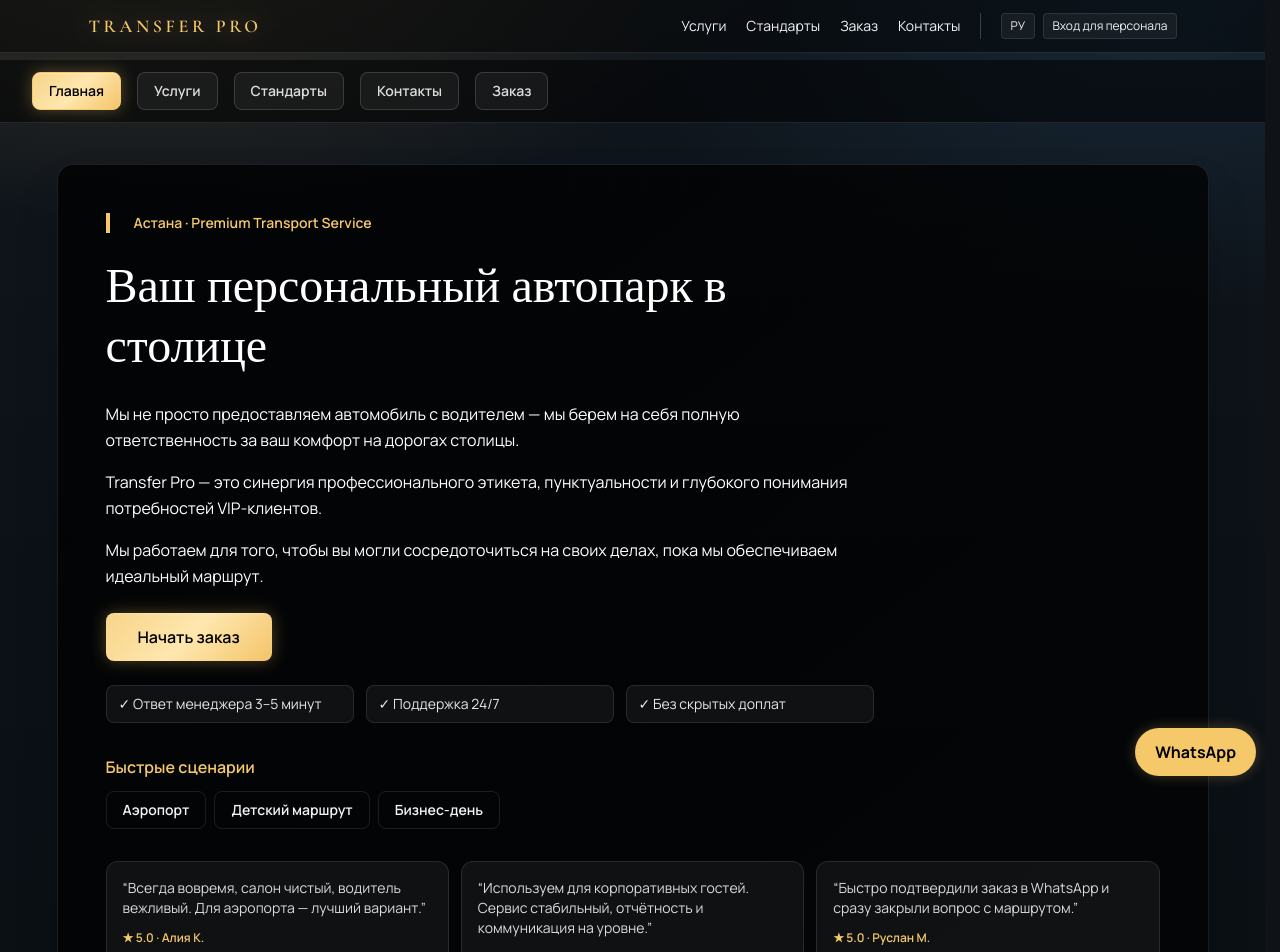
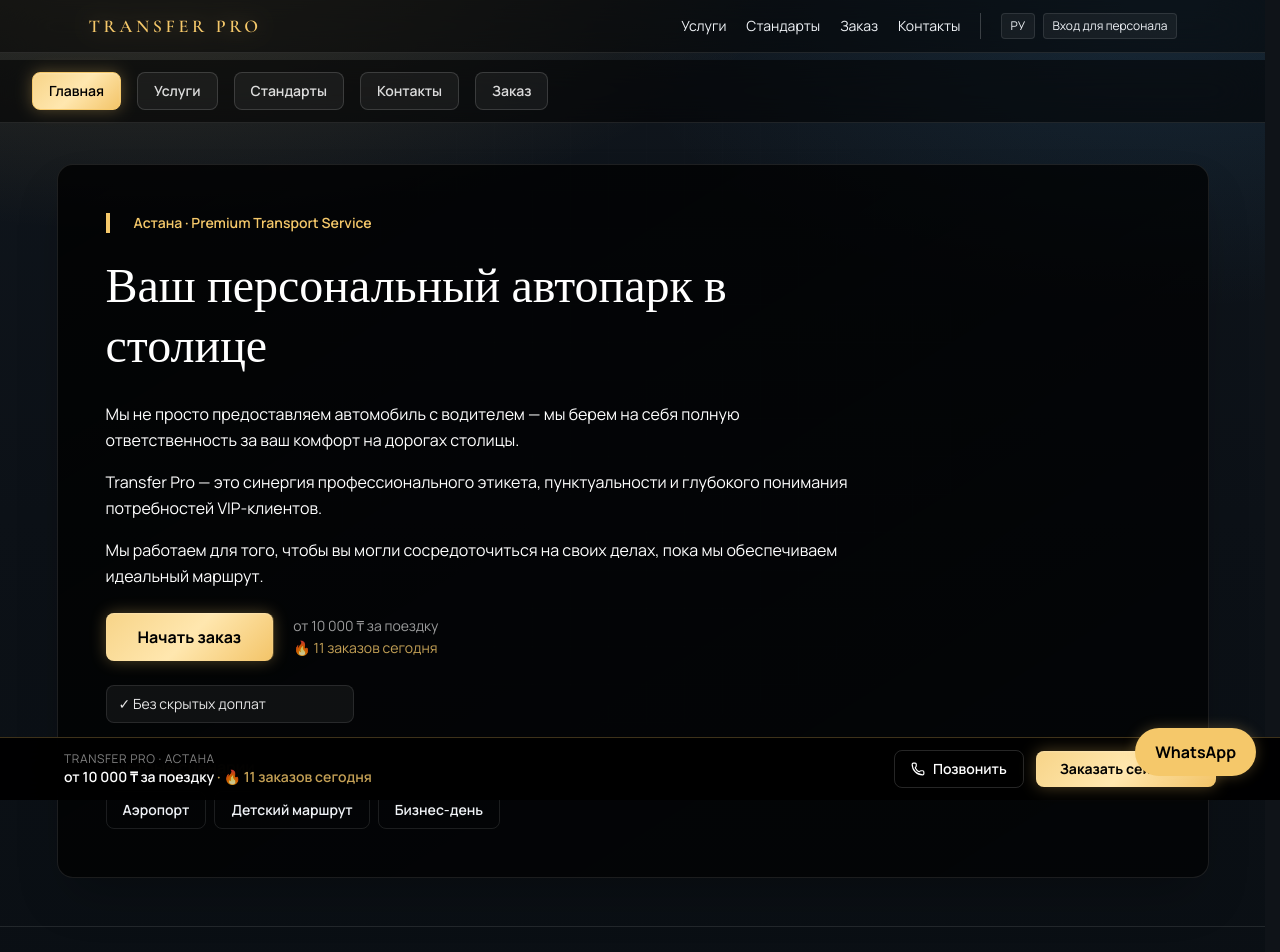
Before and after one commit to Alibek0301/TransferPro, a React (Vite) app: page / in a window 1280 px wide. Shown: the top 952 px of the page. Built offline with nearby package versions, Linux system fonts and the light colour scheme.

Commit message:
UX: убраны отзывы и лишние trustPoints, добавлены pulse-анимации CTA, stagger hero, иконки в полях формы, счётчик заказов, кнопка звонка, sticky desktop CTA

```diff
--- a/src/App.jsx
+++ b/src/App.jsx
@@ -1,6 +1,6 @@
 import { useMemo, useState, useEffect } from 'react'
 import { motion, useReducedMotion } from 'framer-motion'
-import { BriefcaseBusiness, Droplets, Baby, Crown, Plane, Building2, UserCheck, Sparkles, Battery, Award, HelpCircle, MapPin, Trash2 } from 'lucide-react'
+import { BriefcaseBusiness, Droplets, Baby, Crown, Plane, Building2, UserCheck, Sparkles, Battery, Award, HelpCircle, MapPin, Trash2, Phone, User, CalendarDays } from 'lucide-react'
 
 const whatsappNumber = '77781556699'
 
@@ -546,7 +546,7 @@ const standards = [
   { title: 'Полная страховка', icon: Award, desc: 'Страховое покрытие пассажира, водителя и автомобиля.' },
 ]
 
-const trustPoints = ['Ответ менеджера 3–5 минут', 'Поддержка 24/7', 'Без скрытых доплат']
+const trustPoints = ['Без скрытых доплат']
 
 const quickScenarios = [
   { label: 'Аэропорт', service: 'VIP Meeting — Аэропорт-Город', address: 'Аэропорт Астана' },
@@ -572,6 +572,11 @@ const reviews = [
 const fadeUp = {
   hidden: { opacity: 0, y: 28 },
   show: { opacity: 1, y: 0 },
+}
+
+const heroStagger = {
+  hidden: {},
+  show: { transition: { staggerChildren: 0.18 } },
 }
 
 const ADMIN_LOGIN = 'admin'
@@ -788,6 +793,7 @@ function App() {
   const completedSteps = [primaryStepComplete, secondStepComplete, thirdStepComplete].filter(Boolean).length
   const progressPercent = Math.round((completedSteps / 3) * 100)
   const hasDraft = formData.name.trim() || formData.date || formData.address.trim() || formData.comment.trim()
+  const ordersToday = ((Math.floor(Date.now() / 86400000) % 7) + 8 + orderHistory.length)
 
   const maskPhone = (phone) => {
     const digits = (phone || '').replace(/\D/g, '')
@@ -1249,18 +1255,30 @@ function App() {
 
               <h1 className="font-serif text-2xl sm:text-3xl md:text-4xl leading-tight text-white">{t.heroTitle}</h1>
 
-              <div className="space-y-3 sm:space-y-4 text-white text-sm sm:text-base leading-relaxed font-light">
-                <p>{t.heroP1}</p>
-                <p>{t.heroP2}</p>
-                <p>{t.heroP3}</p>
-              </div>
-
+              <motion.div
+                className="space-y-3 sm:space-y-4 text-white text-sm sm:text-base leading-relaxed font-light"
+                {...(prefersReducedMotion ? {} : { variants: heroStagger, initial: 'hidden', animate: 'show' })}
+              >
+                <motion.p variants={prefersReducedMotion ? {} : fadeUp} transition={{ duration: 0.5 }}>{t.heroP1}</motion.p>
+                <motion.p variants={prefersReducedMotion ? {} : fadeUp} transition={{ duration: 0.5 }}>{t.heroP2}</motion.p>
+                <motion.p variants={prefersReducedMotion ? {} : fadeUp} transition={{ duration: 0.5 }}>{t.heroP3}</motion.p>
+              </motion.div>
+
+              <div className="mt-5 sm:mt-6 space-y-2">
+                <div className="relative">
+                  <div className="absolute inset-0 rounded-xl bg-accent/30 animate-ping pointer-events-none" />
                   <button
                     onClick={() => setMobileTab('booking')}
-                className="w-full mt-5 sm:mt-6 py-3.5 sm:py-4 rounded-xl bg-accent text-black font-bold text-base sm:text-lg hover:bg-accent/90 active:scale-95 transition shadow-lg"
+                    className="relative w-full py-3.5 sm:py-4 rounded-xl bg-accent text-black font-bold text-base sm:text-lg hover:bg-accent/90 active:scale-95 transition shadow-lg"
                   >
                     {t.startOrder}
                   </button>
+                </div>
+                <div className="flex items-center justify-between text-xs text-white/55 px-1">
+                  <span>от 10 000 ₸ за поездку</span>
+                  <span>🔥 {ordersToday} заказов сегодня</span>
+                </div>
+              </div>
 
               {hasDraft && (
                 <button
@@ -1294,15 +1312,7 @@ function App() {
                 </div>
               </div>
 
-              <div className="space-y-2">
-                <p className="text-sm text-accent font-semibold">{t.reviews}</p>
-                {reviews.slice(0, 2).map((review) => (
-                  <div key={review.author} className="rounded-xl border border-white/10 bg-white/5 p-3">
-                    <p className="text-xs text-white/80">“{review.text}”</p>
-                    <p className="text-xs text-accent mt-2 font-semibold">★ 5.0 · {review.author}</p>
-                  </div>
-                ))}
-              </div>
+
             </motion.div>
           )}
 
@@ -1490,6 +1500,8 @@ function App() {
               <form className="space-y-3.5 sm:space-y-4" onSubmit={handleSubmit}>
                 <div>
                   <label htmlFor="name_mobile" className="block text-xs sm:text-sm font-bold text-white/90 mb-2">{t.nameLabel}</label>
+                  <div className="relative">
+                    <User className="absolute left-4 top-1/2 -translate-y-1/2 w-4 h-4 text-white/35 pointer-events-none" />
                     <input
                       id="name_mobile"
                       name="name"
@@ -1497,12 +1509,15 @@ function App() {
                       value={formData.name}
                       onChange={updateField}
                       onFocus={closeMobileMenu}
-                    className="w-full rounded-xl border-2 border-white/20 bg-black/60 px-4 sm:px-5 py-3 sm:py-3.5 text-base sm:text-lg font-medium outline-none focus:border-accent focus:bg-black/80 transition placeholder-white/40 shadow-md"
+                      className="w-full rounded-xl border-2 border-white/20 bg-black/60 pl-11 pr-4 py-3 sm:py-3.5 text-base sm:text-lg font-medium outline-none focus:border-accent focus:bg-black/80 transition placeholder-white/40 shadow-md"
                     />
+                  </div>
                 </div>
 
                 <div>
                   <label htmlFor="phone_mobile" className="block text-xs sm:text-sm font-bold text-white/90 mb-2">{t.phoneLabel}</label>
+                  <div className="relative">
+                    <Phone className="absolute left-4 top-1/2 -translate-y-1/2 w-4 h-4 text-white/35 pointer-events-none" />
                     <input
                       id="phone_mobile"
                       name="phone"
@@ -1513,12 +1528,13 @@ function App() {
                       value={formData.phone}
                       onChange={updateField}
                       onFocus={closeMobileMenu}
-                    className={`w-full rounded-xl border-2 px-4 sm:px-5 py-3 sm:py-3.5 text-base sm:text-lg font-medium outline-none transition ${
+                      className={`w-full rounded-xl border-2 pl-11 pr-4 py-3 sm:py-3.5 text-base sm:text-lg font-medium outline-none transition ${
                         formData.phone.length > 2 && !isValidPhone(formData.phone)
                           ? 'border-red-500/60 bg-red-500/10 focus:border-red-500/80 focus:bg-red-500/15'
                           : 'border-white/20 bg-black/60 focus:border-accent focus:bg-black/80'
                       } placeholder-white/40 shadow-md`}
                     />
+                  </div>
                   {formData.phone.length > 2 && !isValidPhone(formData.phone) && (
                     <p className="mt-1.5 text-xs sm:text-sm text-red-400 font-medium">{t.phoneInvalid}</p>
                   )}
@@ -1542,6 +1558,8 @@ function App() {
 
                 <div>
                   <label htmlFor="date_mobile" className="block text-xs sm:text-sm font-bold text-white/90 mb-2">{t.dateLabel}</label>
+                  <div className="relative">
+                    <CalendarDays className="absolute left-4 top-1/2 -translate-y-1/2 w-4 h-4 text-white/35 pointer-events-none" />
                     <input
                       id="date_mobile"
                       name="date"
@@ -1550,8 +1568,9 @@ function App() {
                       value={formData.date}
                       onChange={updateField}
                       onFocus={closeMobileMenu}
-                    className="w-full rounded-xl border-2 border-white/20 bg-black/60 px-4 sm:px-5 py-3 sm:py-3.5 text-base sm:text-lg font-medium outline-none focus:border-accent focus:bg-black/80 transition shadow-md"
+                      className="w-full rounded-xl border-2 border-white/20 bg-black/60 pl-11 pr-4 py-3 sm:py-3.5 text-base sm:text-lg font-medium outline-none focus:border-accent focus:bg-black/80 transition shadow-md"
                     />
+                  </div>
                 </div>
 
                 <div>
@@ -1682,7 +1701,13 @@ function App() {
                 <button onClick={() => setMobileTab('booking')} className={`flex-1 text-center px-2 sm:px-3 py-2.5 sm:py-3 rounded-lg text-xs sm:text-sm font-medium whitespace-nowrap transition active:scale-95 ${mobileTab === 'booking' ? 'bg-accent text-black font-bold shadow-md' : 'bg-white/5 text-white/80 hover:bg-white/10'}`} aria-label={t.booking}>{t.booking}</button>
               </div>
             <div className="flex gap-1.5 sm:gap-2">
-              <a href={whatsappHref} target="_blank" rel="noreferrer" className="px-3 sm:px-4 py-2.5 sm:py-3 rounded-lg bg-accent text-black text-xs sm:text-sm font-bold whitespace-nowrap hover:bg-accent/90 active:scale-95 transition shadow-md">{t.whatsapp}</a>
+              <a href="tel:+77781556699" className="flex items-center justify-center px-2.5 sm:px-3 py-2.5 sm:py-3 rounded-lg bg-white/10 text-white text-xs sm:text-sm font-bold whitespace-nowrap hover:bg-white/15 active:scale-95 transition shadow-md" aria-label="Позвонить">
+                <Phone className="w-4 h-4" />
+              </a>
+              <div className="relative">
+                <div className="absolute inset-0 rounded-lg bg-accent/30 animate-ping pointer-events-none" />
+                <a href={whatsappHref} target="_blank" rel="noreferrer" className="relative block px-3 sm:px-4 py-2.5 sm:py-3 rounded-lg bg-accent text-black text-xs sm:text-sm font-bold whitespace-nowrap hover:bg-accent/90 active:scale-95 transition shadow-md">{t.whatsapp}</a>
+              </div>
             </div>
           </div>
         </div>
@@ -1711,18 +1736,30 @@ function App() {
 
                 <h1 className="font-serif text-5xl leading-tight text-white max-w-3xl">{t.heroTitle}</h1>
 
-                <div className="space-y-4 text-white text-base leading-relaxed max-w-3xl">
-                  <p>{t.heroP1}</p>
-                  <p>{t.heroP2}</p>
-                  <p>{t.heroP3}</p>
-                </div>
-
+                <motion.div
+                  className="space-y-4 text-white text-base leading-relaxed max-w-3xl"
+                  {...(prefersReducedMotion ? {} : { variants: heroStagger, initial: 'hidden', animate: 'show' })}
+                >
+                  <motion.p variants={prefersReducedMotion ? {} : fadeUp} transition={{ duration: 0.5 }}>{t.heroP1}</motion.p>
+                  <motion.p variants={prefersReducedMotion ? {} : fadeUp} transition={{ duration: 0.5 }}>{t.heroP2}</motion.p>
+                  <motion.p variants={prefersReducedMotion ? {} : fadeUp} transition={{ duration: 0.5 }}>{t.heroP3}</motion.p>
+                </motion.div>
+
+                <div className="mt-6 flex items-center gap-5 flex-wrap">
+                  <div className="relative">
+                    <div className="absolute inset-0 rounded-lg bg-accent/25 animate-ping pointer-events-none" />
                     <button
                       onClick={() => setDesktopTab('booking')}
-                  className="mt-6 px-8 py-3 rounded-lg bg-accent text-black font-semibold text-base hover:bg-accent/90 transition"
+                      className="relative px-8 py-3 rounded-lg bg-accent text-black font-bold text-base hover:bg-accent/90 transition shadow-lg shadow-accent/20"
                     >
                       {t.startOrder}
                     </button>
+                  </div>
+                  <div className="text-sm text-white/60 space-y-0.5">
+                    <p>от 10 000 ₸ за поездку</p>
+                    <p className="text-accent/80">🔥 {ordersToday} заказов сегодня</p>
+                  </div>
+                </div>
 
                 {hasDraft && (
                   <button
@@ -1756,14 +1793,7 @@ function App() {
                   </div>
                 </div>
 
-                <div className="grid grid-cols-3 gap-3 pt-2">
-                  {reviews.map((review) => (
-                    <div key={review.author} className="rounded-xl border border-white/10 bg-white/5 p-4">
-                      <p className="text-sm text-white/85">“{review.text}”</p>
-                      <p className="text-xs text-accent mt-3 font-semibold">★ 5.0 · {review.author}</p>
-                    </div>
-                  ))}
-                </div>
+
               </motion.div>
             )}
 
@@ -1952,15 +1982,21 @@ function App() {
                 <form className="space-y-4" onSubmit={handleSubmit}>
                   <div>
                     <label htmlFor="name_desktop" className="text-sm font-semibold text-white">{t.nameLabel}</label>
-                    <input id="name_desktop" name="name" required placeholder={t.namePlaceholder} value={formData.name} onChange={updateField} className="mt-1 w-full rounded-lg border border-white/30 bg-white/10 px-4 py-2 text-base font-medium text-white placeholder-white/60 outline-none transition focus:border-accent focus:bg-white/15" />
+                    <div className="relative mt-1">
+                      <User className="absolute left-3 top-1/2 -translate-y-1/2 w-4 h-4 text-white/35 pointer-events-none" />
+                      <input id="name_desktop" name="name" required placeholder={t.namePlaceholder} value={formData.name} onChange={updateField} className="w-full rounded-lg border border-white/30 bg-white/10 pl-10 pr-4 py-2 text-base font-medium text-white placeholder-white/60 outline-none transition focus:border-accent focus:bg-white/15" />
+                    </div>
                   </div>
                   <div>
                     <label htmlFor="phone_desktop" className="text-sm font-semibold text-white">{t.phoneLabel}</label>
-                    <input id="phone_desktop" name="phone" type="tel" inputMode="tel" pattern="\+7[0-9]{10}" required placeholder={t.phonePlaceholder} value={formData.phone} onChange={updateField} className={`mt-1 w-full rounded-lg border px-4 py-2 text-base font-medium text-white placeholder-white/60 outline-none transition ${
+                    <div className="relative mt-1">
+                      <Phone className="absolute left-3 top-1/2 -translate-y-1/2 w-4 h-4 text-white/35 pointer-events-none" />
+                      <input id="phone_desktop" name="phone" type="tel" inputMode="tel" pattern="\+7[0-9]{10}" required placeholder={t.phonePlaceholder} value={formData.phone} onChange={updateField} className={`w-full rounded-lg border pl-10 pr-4 py-2 text-base font-medium text-white placeholder-white/60 outline-none transition ${
                         formData.phone.length > 2 && !isValidPhone(formData.phone)
                           ? 'border-red-500/50 bg-red-500/10 focus:bg-red-500/15 focus:border-red-500'
                           : 'border-white/30 bg-white/10 focus:border-accent focus:bg-white/15'
                       }`} />
+                    </div>
                     {formData.phone.length > 2 && !isValidPhone(formData.phone) && (
                       <p className="mt-1 text-xs text-red-400">{t.phoneInvalid}</p>
                     )}
@@ -1975,7 +2011,10 @@ function App() {
                   </div>
                   <div>
                     <label htmlFor="date_desktop" className="text-sm font-semibold text-white">{t.dateLabel}</label>
-                    <input id="date_desktop" name="date" type="date" required min={getTodayDate()} value={formData.date} onChange={updateField} className="mt-1 w-full rounded-lg border border-white/30 bg-white/10 px-4 py-2 text-base font-medium text-white outline-none transition focus:border-accent focus:bg-white/15" />
+                    <div className="relative mt-1">
+                      <CalendarDays className="absolute left-3 top-1/2 -translate-y-1/2 w-4 h-4 text-white/35 pointer-events-none" />
+                      <input id="date_desktop" name="date" type="date" required min={getTodayDate()} value={formData.date} onChange={updateField} className="w-full rounded-lg border border-white/30 bg-white/10 pl-10 pr-4 py-2 text-base font-medium text-white outline-none transition focus:border-accent focus:bg-white/15" />
+                    </div>
                   </div>
                   <div>
                     <button
@@ -2028,6 +2067,34 @@ function App() {
         </div>
       </main>
 
+      {desktopTab === 'home' && (
+        <div className="hidden md:block fixed bottom-0 left-0 right-0 z-30 bg-black/95 backdrop-blur-xl border-t border-accent/25 py-3 px-8">
+          <div className="mx-auto max-w-6xl flex items-center justify-between gap-4">
+            <div>
+              <p className="text-xs text-white/50 uppercase tracking-wider">Transfer Pro · Астана</p>
+              <p className="text-sm font-semibold">
+                <span className="text-white">от 10 000 ₸ за поездку</span>
+                <span className="text-accent/80"> · 🔥 {ordersToday} заказов сегодня</span>
+              </p>
+            </div>
+            <div className="flex gap-3 items-center">
+              <a href="tel:+77781556699" className="flex items-center gap-2 px-4 py-2 rounded-lg bg-white/8 border border-white/15 text-white text-sm font-semibold hover:bg-white/12 transition">
+                <Phone className="w-3.5 h-3.5" /> Позвонить
+              </a>
+              <div className="relative">
+                <div className="absolute inset-0 rounded-lg bg-accent/25 animate-ping pointer-events-none" />
+                <button
+                  onClick={() => setDesktopTab('booking')}
+                  className="relative px-6 py-2 rounded-lg bg-accent text-black font-bold text-sm hover:bg-accent/90 transition shadow-lg shadow-accent/25"
+                >
+                  Заказать сейчас →
+                </button>
+              </div>
+            </div>
+          </div>
+        </div>
+      )}
+
       </>
       ) : (
       <main className="min-h-[calc(100vh-140px)] px-4 py-6 md:px-8 md:py-10">
```
Lines whose indentation alone changed are shown as unchanged.
